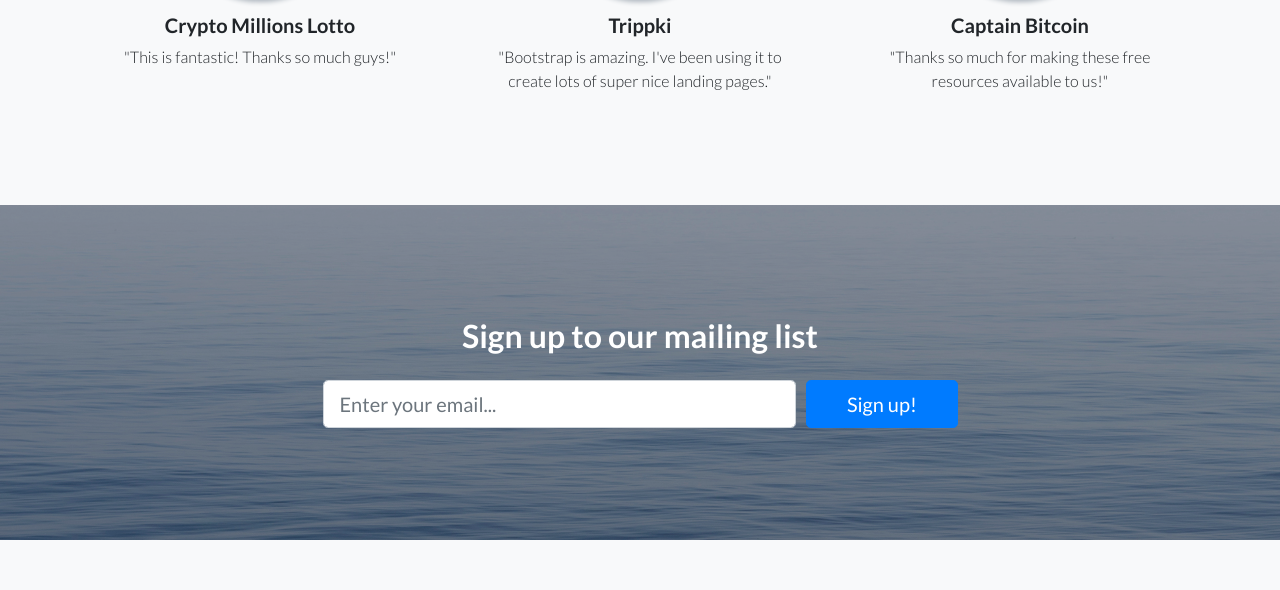
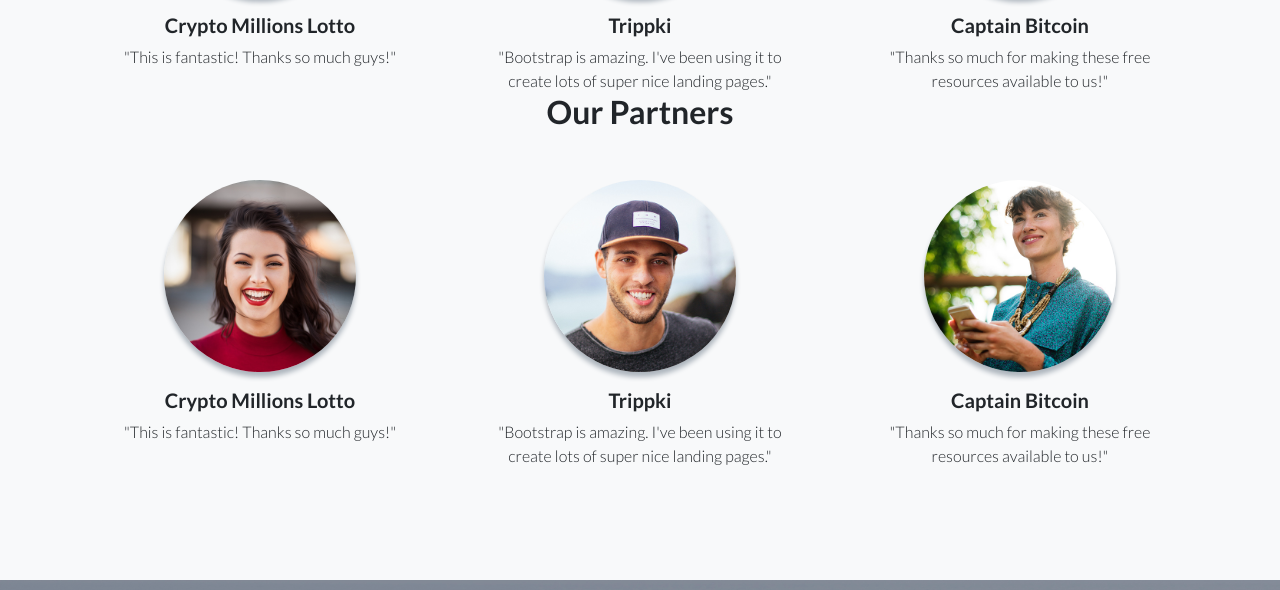
Before and after one commit to knowledgeblock/knowledgeblock.github.io, a website: page index.html in a window 1280 px wide. Shown: the part 2991-3581 px from the top of the page. Drawn offline with Linux system fonts and the light colour scheme.

Commit message:
Second Layer Partners

```diff
--- a/index.html
+++ b/index.html
@@ -147,6 +147,32 @@
         </div>
       </div>
     </div>
+      <div class="container">
+      <h2 class="mb-5">Our Partners</h2>
+      <div class="row">
+        <div class="col-lg-4">
+          <div class="testimonial-item mx-auto mb-5 mb-lg-0">
+            <img class="img-fluid rounded-circle mb-3" src="img/testimonials-1.jpg" alt="">
+            <h5>Crypto Millions Lotto</h5>
+            <p class="font-weight-light mb-0">"This is fantastic! Thanks so much guys!"</p>
+          </div>
+        </div>
+        <div class="col-lg-4">
+          <div class="testimonial-item mx-auto mb-5 mb-lg-0">
+            <img class="img-fluid rounded-circle mb-3" src="img/testimonials-2.jpg" alt="">
+            <h5>Trippki</h5>
+            <p class="font-weight-light mb-0">"Bootstrap is amazing. I've been using it to create lots of super nice landing pages."</p>
+          </div>
+        </div>
+        <div class="col-lg-4">
+          <div class="testimonial-item mx-auto mb-5 mb-lg-0">
+            <img class="img-fluid rounded-circle mb-3" src="img/testimonials-3.jpg" alt="">
+            <h5>Captain Bitcoin</h5>
+            <p class="font-weight-light mb-0">"Thanks so much for making these free resources available to us!"</p>
+          </div>
+        </div>
+      </div>
+    </div>
   </section>
 
   <!-- Call to Action -->
```
